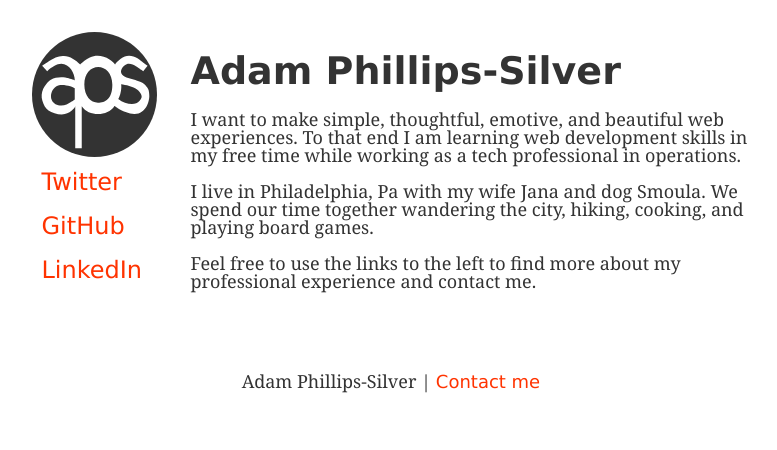
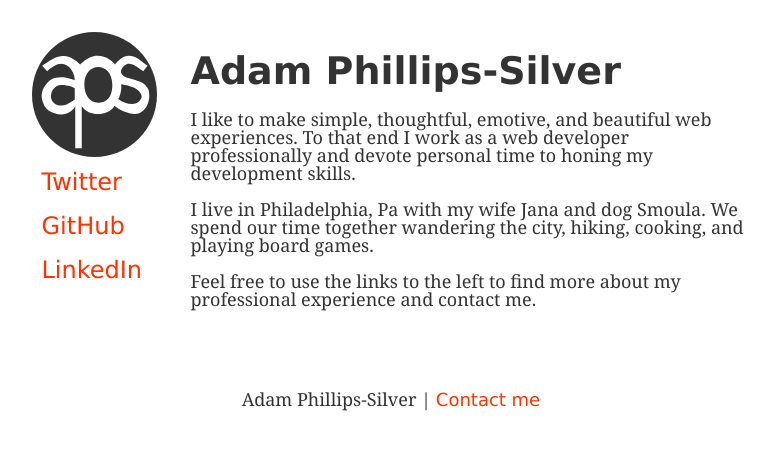
Before and after one commit to Adam-PS/adamphillipssilver, a Jekyll site: the page built from index.html, in a window 1280 px wide. Shown: the top 450 px of the page, without its empty margins (249-1026 px from the left). Built offline with Jekyll 4.4.1, drawn with Linux system fonts in a browser that asks for light colours.

Commit message:
Update index.html

```diff
--- a/index.html
+++ b/index.html
@@ -3,6 +3,6 @@ layout: default
 ---
 
 	<h1>Adam Phillips-Silver</h1>
-		<p>I want to make simple, thoughtful, emotive, and beautiful web experiences.  To that end I am learning web development skills in my free time while working as a tech professional in operations.</p>
+		<p>I like to make simple, thoughtful, emotive, and beautiful web experiences.  To that end I work as a web developer professionally and devote personal time to honing my development skills.</p>
 		<p>I live in Philadelphia, Pa with my wife Jana and dog Smoula.  We spend our time together wandering the city, hiking, cooking, and playing board games.</p>
 		<p>Feel free to use the links to the left to find more about my professional experience and contact me.</p>
```
